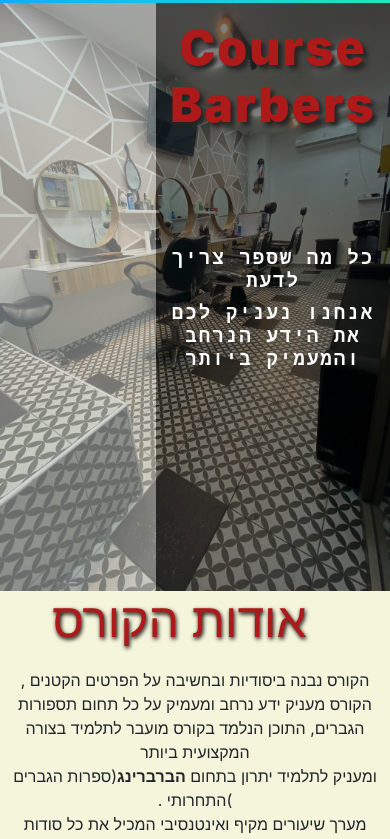
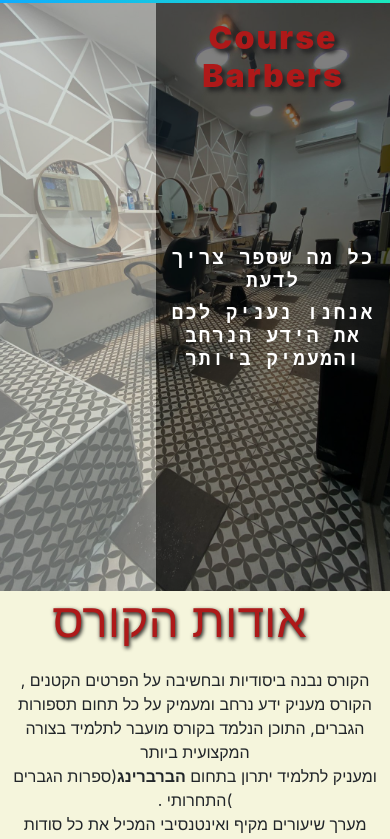
Before and after one commit to LilachAvr/CourseBarber, a React (Create React App) app in the folder client/: page / in a window 390 px wide. Shown: the top 839 px of the page. Built offline with nearby package versions, Linux system fonts and the light colour scheme.

Commit message:
change web style

```diff
--- a/client/src/components/home/home.css
+++ b/client/src/components/home/home.css
@@ -83,7 +83,7 @@ h3{
 }
 @media (max-width: 992px){
         h1{
-        font-size: xxx-large;
+        font-size: xx-large;
     }
     h3{
         font-size: larger;
```
